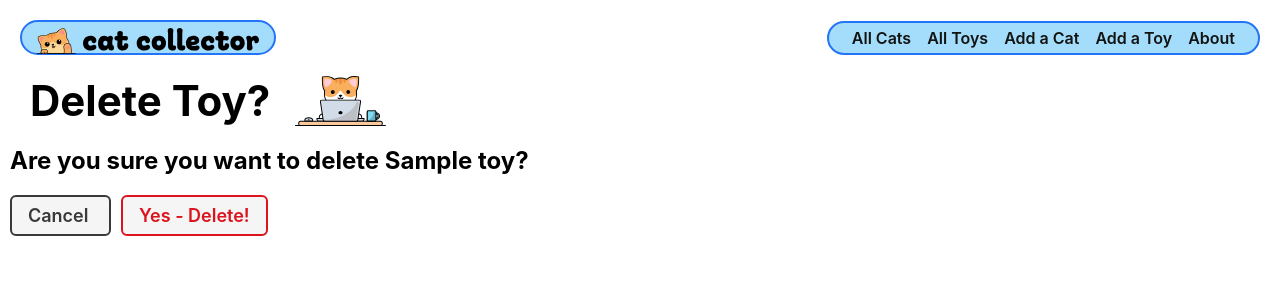
After one commit to ryandeist/django-crud-app-cat-collector, a Django app: page /toys/1/delete/ in a window 1280 px wide. The commit adds this page. Shown: the top 300 px of the page. Run offline with Django 4.2, Linux system fonts and the light colour scheme; tables that the repository leaves empty hold one stand-in row (values such as "Sample post").

Commit message:
update and delete toy urls, views built and hooked up to buttons. Confirm delete page built.

```diff
--- /dev/null
+++ b/main_app/templates/main_app/toy_confirm_delete.html
@@ -0,0 +1,17 @@
+{% extends 'base.html' %}
+{% load static %}
+{% block content %}
+
+<div class="page-header">
+    <h1>Delete Toy?</h1>
+    <img src="{% static 'images/nerd-cat.svg' %}" alt="A cat using a computer" />
+</div>
+<h2>Are you sure you want to delete {{ object.name }}?</h2>
+
+<form action="" method="post" class="form">
+    {% csrf_token %}
+    <a href="{% url 'toy-detail' toy.id %}" class="btn secondary"> Cancel </a>
+    <button type="submit" class="btn danger">Yes - Delete!</button>
+</form>
+
+{% endblock %}
--- a/main_app/templates/main_app/toy_detail.html
+++ b/main_app/templates/main_app/toy_detail.html
@@ -12,7 +12,7 @@
         <p>A {{ toy.color }} toy</p>
     </div>
 </div>
-<a href="" class="btn warn">Edit</a>
-<a href="" class="btn danger">Delete</a>
+<a href="{% url 'toy-update' toy.id %}" class="btn warn">Edit</a>
+<a href="{% url 'toy-delete' toy.id %}" class="btn danger">Delete</a>
 
 {% endblock %}
--- a/main_app/urls.py
+++ b/main_app/urls.py
@@ -17,4 +17,6 @@ urlpatterns = [
     path('toys/create/', views.ToyCreate.as_view(), name='toy-create'),
     path('toys/<int:pk>/', views.ToyDetail.as_view(), name='toy-detail'),
     path('toys/', views.ToyList.as_view(), name='toy-index'),
+    path('toys/<int:pk>/update/', views.ToyUpdate.as_view(), name='toy-update'),
+    path('toys/<int:pk>/delete/', views.ToyDelete.as_view(), name='toy-delete'),
 ]
--- a/main_app/views.py
+++ b/main_app/views.py
@@ -51,3 +51,11 @@ class ToyList(ListView):
 
 class ToyDetail(DetailView):
     model = Toy
+
+class ToyUpdate(UpdateView):
+    model = Toy
+    fields = ['name', 'color']
+
+class ToyDelete(DeleteView):
+    model = Toy
+    success_url = '/toys/'
```
